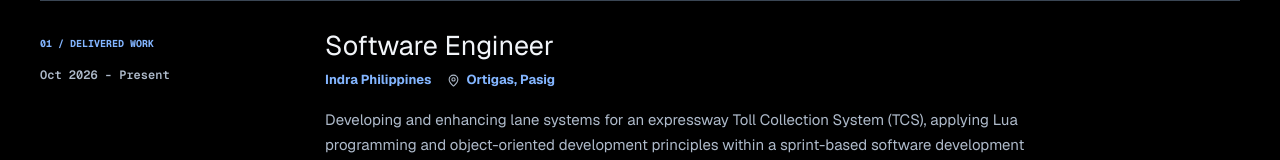
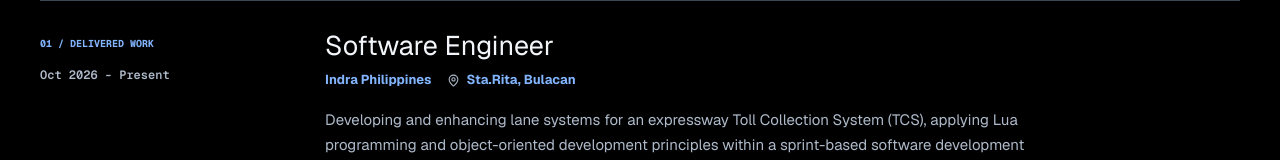
Before and after one commit to nchsrgs/ragasa_portfolio, a Next.js app: page /experience in a window 1280 px wide. Shown: the part 277-437 px from the top of the page. Built offline with nearby package versions, Linux system fonts and the light colour scheme.

Commit message:
modified the location on experience Ortigas, Pasig -> Sta.Rita, Bulacan

```diff
--- a/src/data/portfolio.ts
+++ b/src/data/portfolio.ts
@@ -114,7 +114,7 @@ export const experiences: Experience[] = [
     id: "nlex-software-engineer",
     role: "Software Engineer",
     company: "Indra Philippines",
-    location: "Ortigas, Pasig",
+    location: "Sta.Rita, Bulacan",
     period: "Oct 2026 - Present",
     summary:
       "Developing and enhancing lane systems for an expressway Toll Collection System (TCS), applying Lua programming and object-oriented development principles within a sprint-based software development environment.",
```
